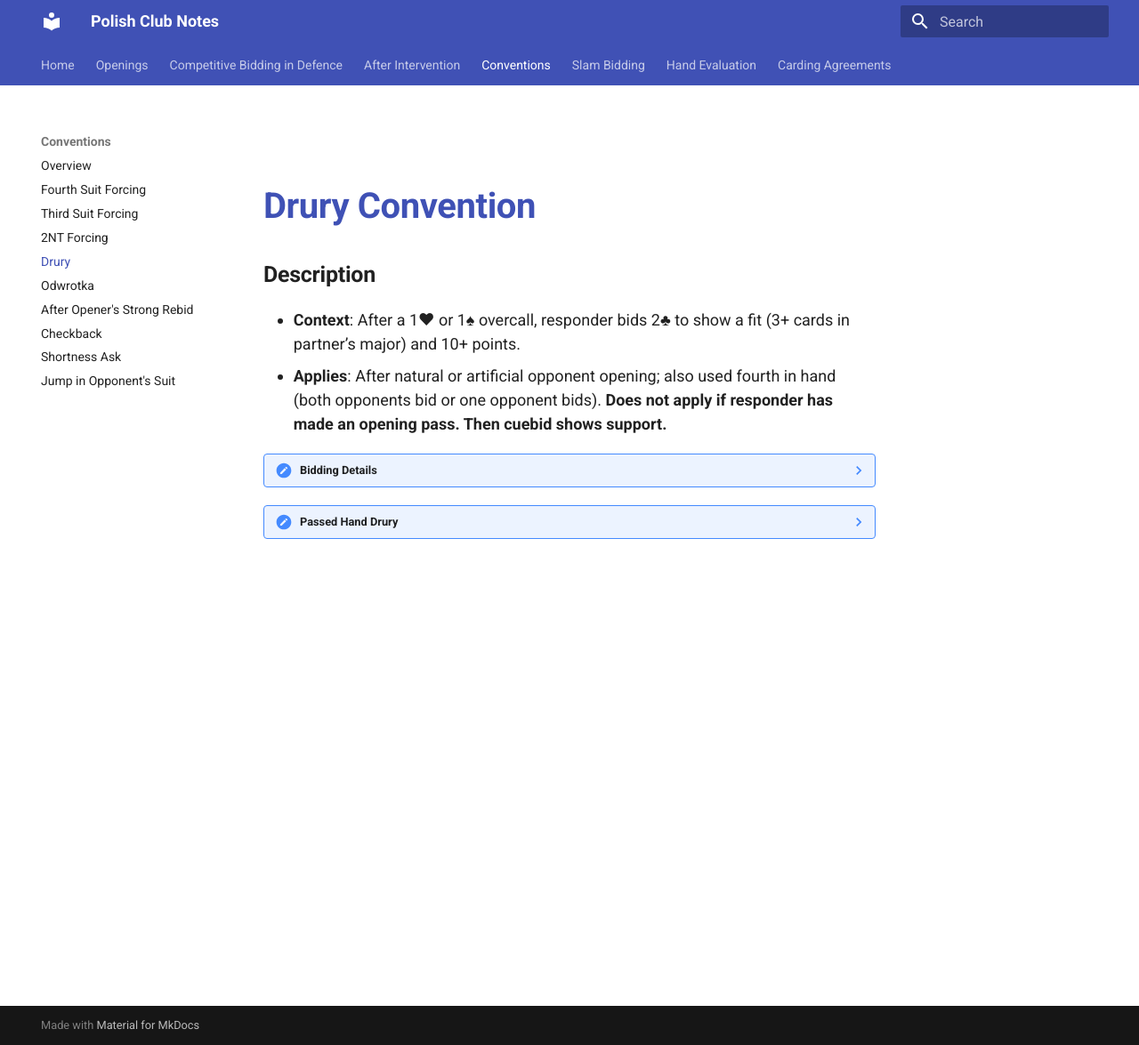
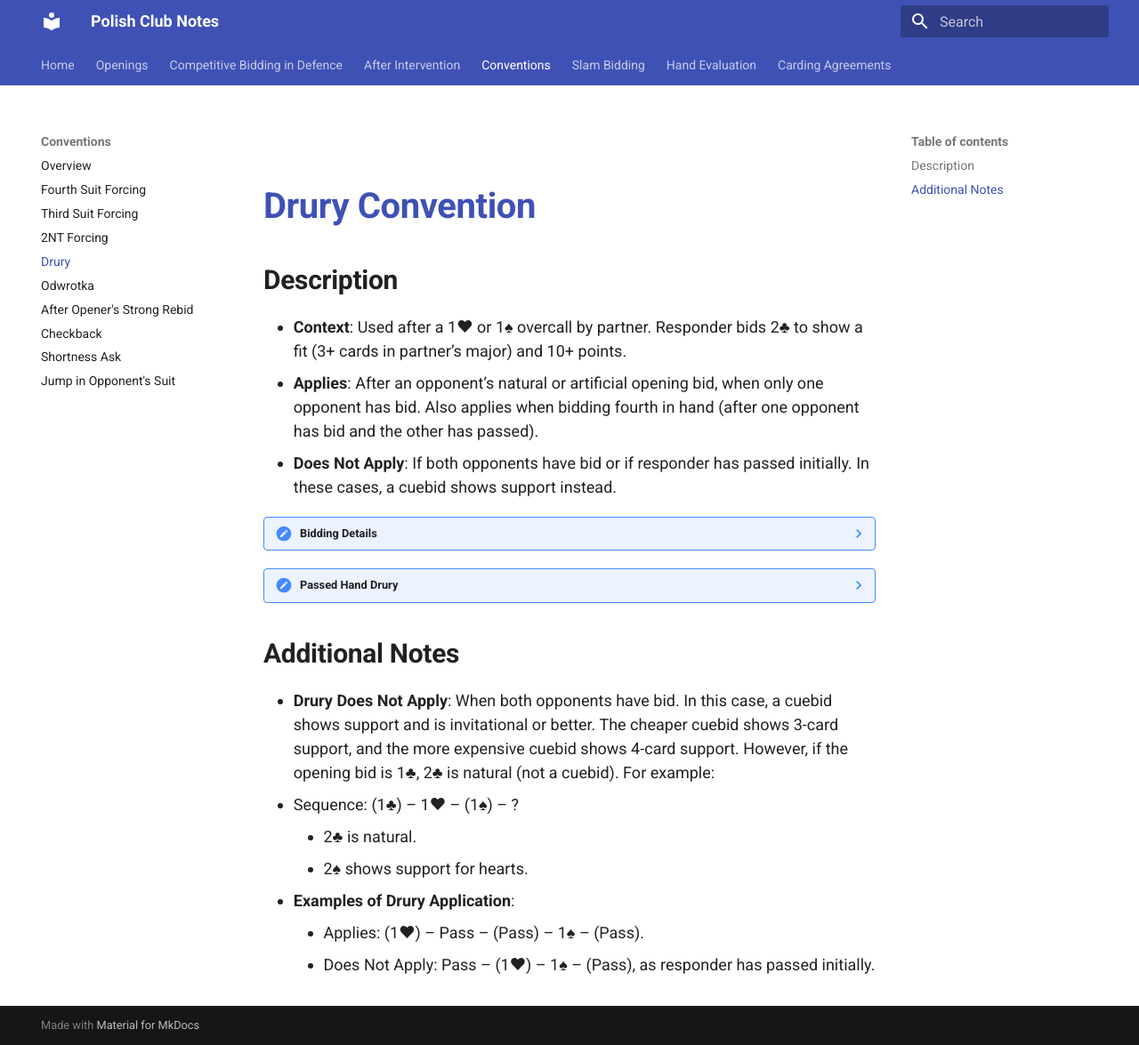
Before and after one commit to glindstrom/polish-club-notes, an MkDocs documentation site: the page built from docs/conventions/drury.md, in a window 1280 px wide and 1175 px high. Shown: the whole window at 89% size. Built offline with MkDocs 1.6.1 and Material for MkDocs 9.7.7, drawn with Linux system fonts in a browser that asks for light colours.

Commit message:
Update Drury agreement

```diff
--- a/docs/conventions/drury.md
+++ b/docs/conventions/drury.md
@@ -1,26 +1,25 @@
 # Drury Convention
 
-### Description
+## Description
 
-- **Context**: After a 1♥ or 1♠ overcall, responder bids 2♣ to show a fit (3+ cards in partner’s major) and 10+ points.
-- **Applies**: After natural or artificial opponent opening; also used fourth in hand (both opponents bid or one opponent bids). **Does not apply if responder has made an opening pass. Then cuebid shows support.**
-
-
+- **Context**: Used after a 1♥ or 1♠ overcall by partner. Responder bids 2♣ to show a fit (3+ cards in partner’s major) and 10+ points.
+- **Applies**: After an opponent’s natural or artificial opening bid, when only one opponent has bid. Also applies when bidding fourth in hand (after one opponent has bid and the other has passed).
+- **Does Not Apply**: If both opponents have bid or if responder has passed initially. In these cases, a cuebid shows support instead.
 
 ??? note "Bidding Details"
     ### Bidding Details
 
-    | Sequence | They  | We    | They | We  |
-    | -------- | ----- | ----- | ---- | --- |
-    |          | 1♣/1♦ | 1♥/1♠ | Pass | ?   |
+    | Sequence | Opponent | Partner | Opponent | Responder |
+    |----------|----------|---------|----------|-----------|
+    |          | 1♣/1♦    | 1♥/1♠   | Pass     | ?         |
 
-    | Response | Meaning                         |
-    | -------- | ------------------------------- |
-    | 2♣       | 10+ points, 3+ card fit (Drury) |
+    | Responder’s Bid | Meaning                         |
+    |-----------------|-------------------------------|
+    | 2♣              | 10+ points, 3+ card fit (Drury) |
 
     #### Overcaller’s Rebids after 2♣ (Drury)
     | Overcaller’s Rebid         | Meaning                               |
-    | -------------------------- | ------------------------------------- |
+    |----------------------------|-------------------------------------|
     | 2♦                         | 11–13 points, no diamond implication  |
     | 2♥/2♠ (own suit)           | 5–11 points, weakest bid              |
     | Opponent’s suit            | 14+ points, asks for stopper (NT try) |
@@ -28,15 +27,15 @@
     | Other suit (above 2-level) | Natural, slam try                     |
 
     #### Traditional Drury (after 1♣ Opening)
-    - **Context**: Opponent opens 1♣, we overcall 1♥/1♠, 2♣ does not promise a fit.
+    - **Context**: Opponent opens 1♣, partner overcalls 1♥/1♠. Here, 2♣ does not guarantee a fit.
     - **Meaning**: 10+ points with a fit or 12+ points without a fit.
 
-    | Sequence | They | We  | They | We  |
-    | -------- | ---- | --- | ---- | --- |
-    |          | 1♣   | 1♠  | Pass | 2♣  |
+    | Sequence | Opponent | Partner | Opponent | Responder |
+    |----------|----------|---------|----------|-----------|
+    |          | 1♣       | 1♠      | Pass     | 2♣        |
 
     | Overcaller’s Rebid | Meaning                  |
-    | ------------------ | ------------------------ |
+    |--------------------|------------------------|
     | 2♦                 | 5–11 points, weakest bid |
     | 2♥                 | 12+ points, natural      |
     | 2♠                 | 12–14 points, 6 spades   |
@@ -47,24 +46,33 @@
 
     #### Continuations after 1♣ – 1♠ – Pass – 2♣ – 2♦ (5–11 points)
     | Responder’s Bid | Meaning                                 |
-    | --------------- | --------------------------------------- |
+    |-----------------|---------------------------------------|
     | 2♥              | 4 hearts, forcing                       |
     | 2♠              | Negative, 2+ spades, choice of contract |
 
 ??? note "Passed Hand Drury"
     ### Passed Hand Drury
 
-    - **Context**: After our initial pass, opponent’s opening, and partner’s overcall in a major (1♥ or 1♠).
+    - **Context**: Responder has passed initially, opponent opens, and partner overcalls 1♥ or 1♠.
     - **Bidding**:
       - 2♣ is natural, showing a club suit and denying a fit for partner’s major.
-      - To show a maximum passed hand with a fit (3+ cards in partner’s major), bid the opponent’s suit.
+      - A cuebid of the opponent’s suit shows a maximum passed hand with a 3+ card fit for partner’s major.
 
-    | We   | They  | We    | They |
-    | ---- | ----- | ----- | ---- |
-    | Pass | 1♣/1♦ | 1♥/1♠ | Pass |
-    |   ?  |       |       |      |
+    | Responder | Opponent | Partner | Opponent |
+    |-----------|----------|---------|----------|
+    | Pass      | 1♣/1♦    | 1♥/1♠   | Pass     |
+    | ?         |          |         |          |
 
-    | Response         | Meaning                                      |
-    | ---------------- | -------------------------------------------- |
-    | 2♣               | Natural, club suit, no fit for partner’s major |
-    | Opponent’s suit  | Maximum passed hand, 3+ card fit for partner’s major |
+    | Responder’s Bid   | Meaning                                      |
+    |-------------------|--------------------------------------------|
+    | 2♣                | Natural, club suit, no fit for partner’s major |
+    | Opponent’s suit   | Maximum passed hand, 3+ card fit for partner’s major |
+
+## Additional Notes
+- **Drury Does Not Apply**: When both opponents have bid. In this case, a cuebid shows support and is invitational or better. The cheaper cuebid shows 3-card support, and the more expensive cuebid shows 4-card support. However, if the opening bid is 1♣, 2♣ is natural (not a cuebid). For example:
+  - Sequence: (1♣) – 1♥ – (1♠) – ?
+    - 2♣ is natural.
+    - 2♠ shows support for hearts.
+- **Examples of Drury Application**:
+    - Applies: (1♥) – Pass – (Pass) – 1♠ – (Pass).
+    - Does Not Apply: Pass – (1♥) – 1♠ – (Pass), as responder has passed initially.
```
